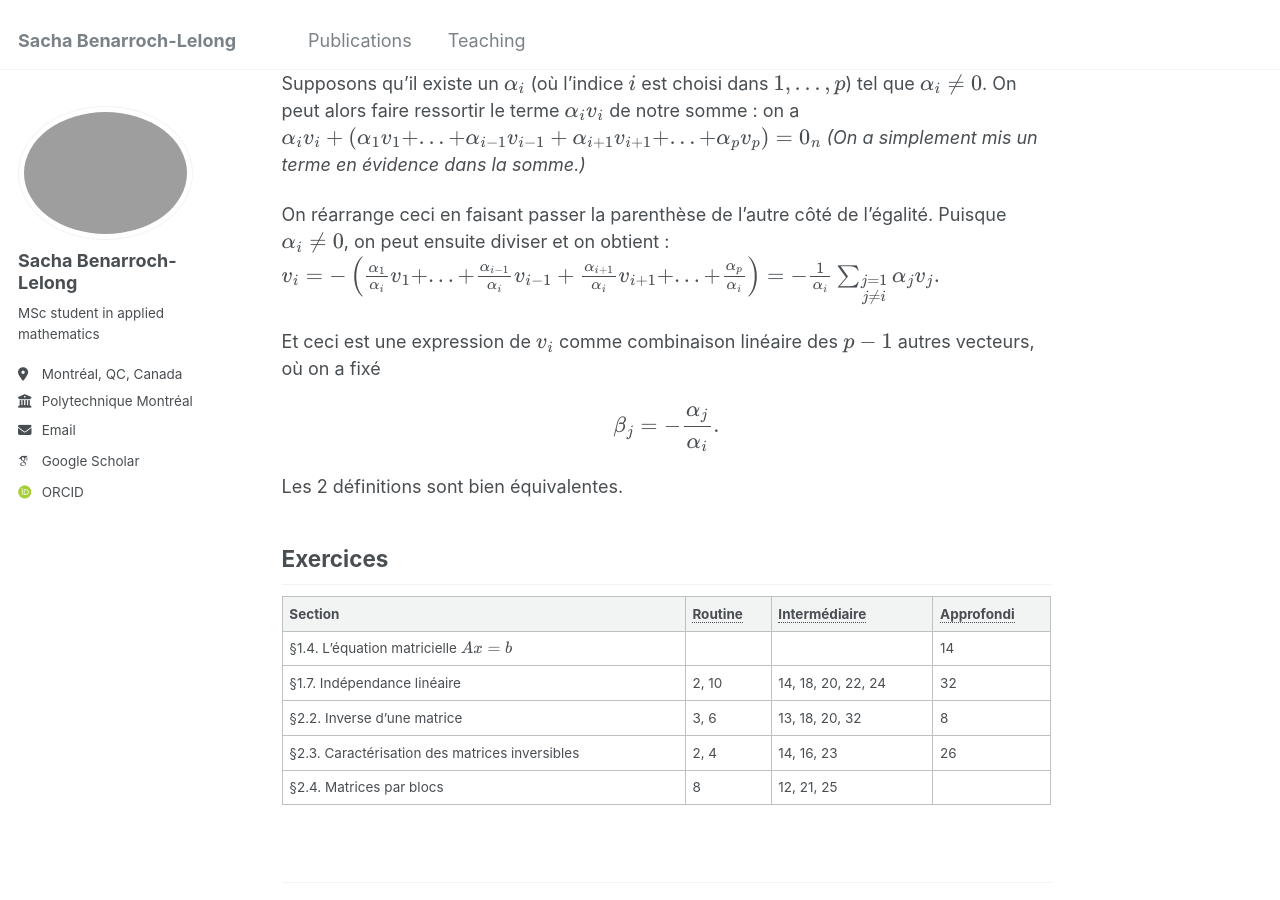
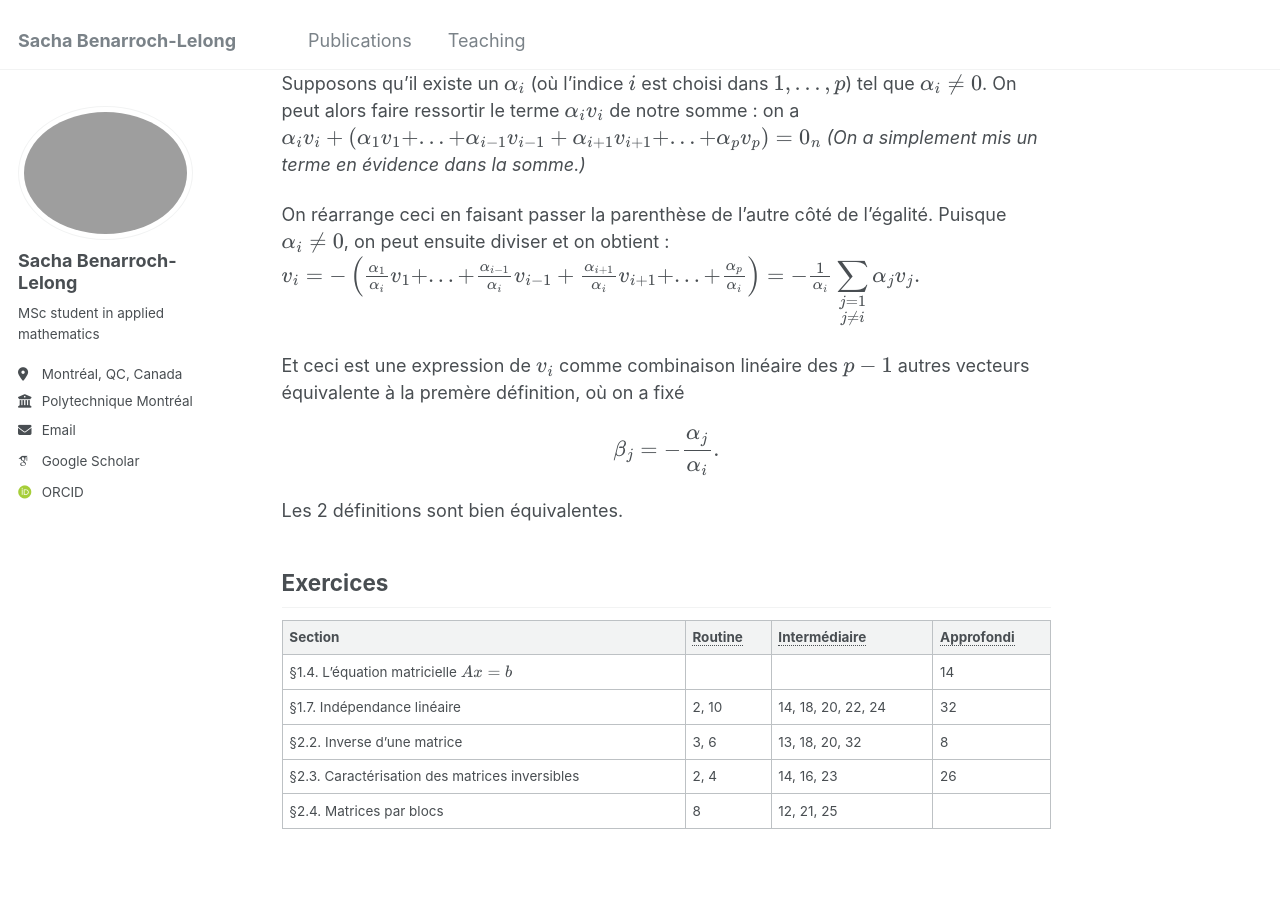
Before and after one commit to sblelong/sblelong.github.io, a Jekyll site: the page built from _teaching/mth1008/td1.md, in a window 1280 px wide and 900 px high, scrolled down 910 px. Built offline with Jekyll 4.4.1, drawn with Linux system fonts in a browser that asks for light colours; some web fonts are replaced.

Commit message:
fix latex td1

```diff
--- a/_teaching/mth1008/td1.md
+++ b/_teaching/mth1008/td1.md
@@ -35,10 +35,10 @@ $$
 
 On réarrange ceci en faisant passer la parenthèse de l'autre côté de l'égalité. Puisque \\(\alpha_i\neq 0\\), on peut ensuite diviser et on obtient :
 $$
-    v_i=-\left(\frac{\alpha_1}{\alpha_i}v_1+...+\frac{\alpha_{i-1}}{\alpha_i}v_{i-1}+\frac{\alpha_{i+1}}{\alpha_i}v_{i+1}+...+\frac{\alpha_p}{\alpha_i}\right)=-\frac{1}{\alpha_i}\sum_{\substack{j=1\\ j\neq i}}\alpha_jv_j.
+    v_i=-\left(\frac{\alpha_1}{\alpha_i}v_1+...+\frac{\alpha_{i-1}}{\alpha_i}v_{i-1}+\frac{\alpha_{i+1}}{\alpha_i}v_{i+1}+...+\frac{\alpha_p}{\alpha_i}\right)=-\frac{1}{\alpha_i}\displaystyle\sum_{\substack{j=1\\ j\neq i}}\alpha_jv_j.
 $$
 
-Et ceci est une expression de \\(v_i\\) comme combinaison linéaire des \\(p-1\\) autres vecteurs, où on a fixé
+Et ceci est une expression de \\(v_i\\) comme combinaison linéaire des \\(p-1\\) autres vecteurs équivalente à la premère définition, où on a fixé
 
 $$
     \beta_j=-\frac{\alpha_j}{\alpha_i}.
```
